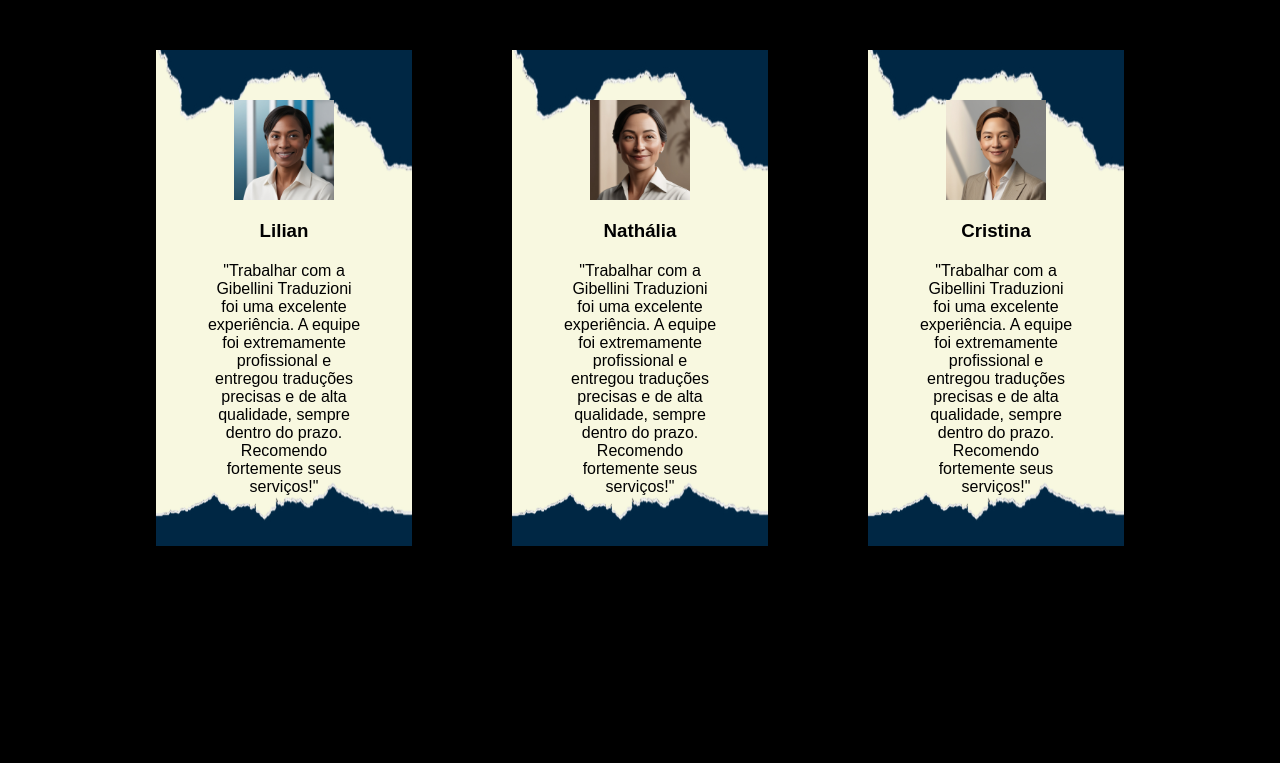
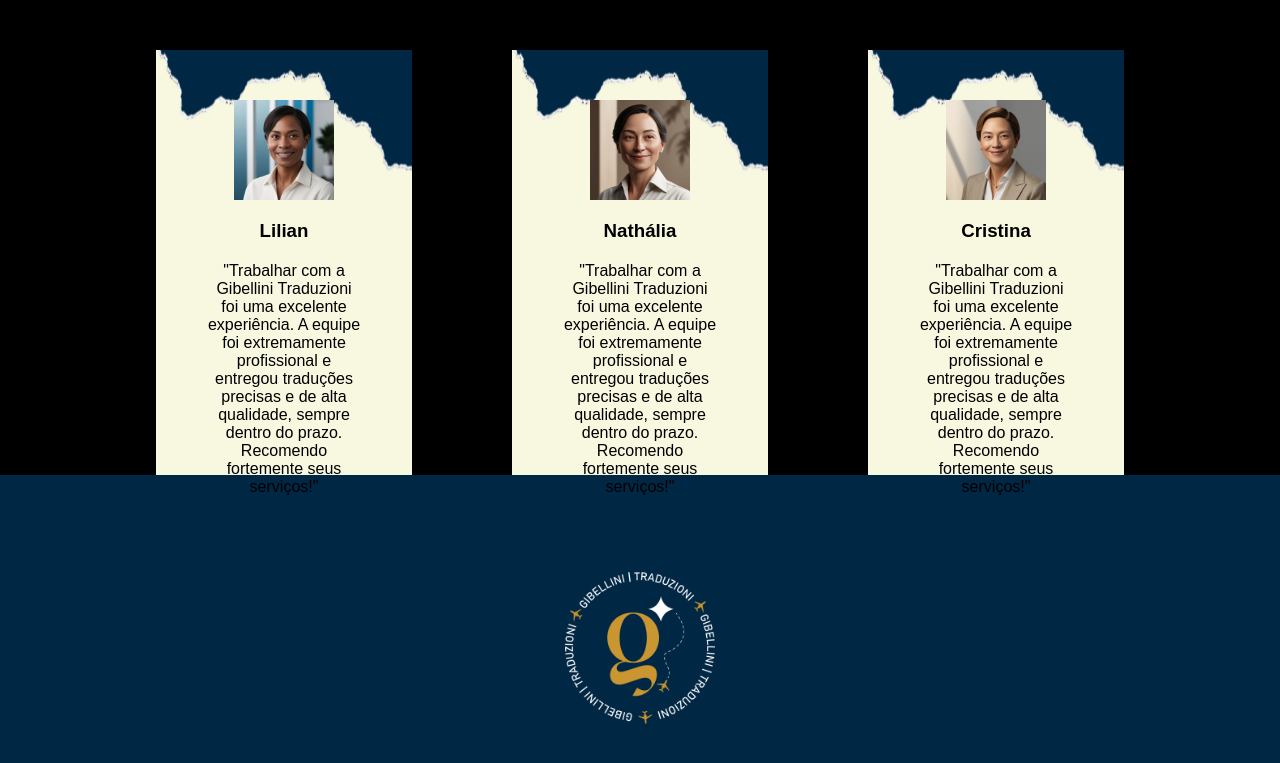
Before and after one commit to GeorgeLucasGLz/gibellinitraduzioni, a React (Vite) app: page / in a window 1280 px wide. Shown: the part 1937-2700 px from the top of the page. Before the commit the page ends 2483 px from the top, so only its background shows below. Built offline with nearby package versions, Linux system fonts and the light colour scheme; a web font is replaced by a local one.

Commit message:
overflow

```diff
--- a/src/App.jsx
+++ b/src/App.jsx
@@ -11,6 +11,7 @@ import { Hero }
 import LarissaSection from './components/LarissaSection'
 import Serviços from './components/Serviços'
 import CardReview from './Components/CardReviews'
+import Footer from './Components/Footer'
 
 
 function App() {
@@ -40,6 +41,7 @@ function App() {
       <LarissaSection />
       <Serviços />
       <CardReview />
+      <Footer />
     </>
   )
 }
--- a/src/Components/CardReviews/style.js
+++ b/src/Components/CardReviews/style.js
@@ -3,7 +3,7 @@ import styled from "styled-components";
 export const Section = styled.section`
 display: flex;
 flex-direction: column;
-width: 100vw;
+width: 100%;
 height: 80vh;
 
 p{
--- a/src/Components/CardsServices/style.js
+++ b/src/Components/CardsServices/style.js
@@ -1,8 +1,8 @@
 import styled from "styled-components";
 
-export const Section = styled.section `
+export const Section = styled.section`
 
-width: 100vw;
+width: 100%;
 background-color: red;
 height: 30px;
 
--- a/src/Components/Footer/index.jsx
+++ b/src/Components/Footer/index.jsx
@@ -1,13 +1,17 @@
 import React from "react";
-import { Footer } from './style.js'
+import { SectionFooter } from './style.js'
+import Logo from '../../assets/logo2.webp'
 
 function Footer() {
 
     return (
         <>
-            <Footer>
+            <SectionFooter>
+                <div>
+                    <img src={Logo} alt="logo" />
+                </div>
 
-            </Footer>
+            </SectionFooter>
         </>
     )
 }
--- a/src/Components/Footer/style.js
+++ b/src/Components/Footer/style.js
@@ -1,9 +1,14 @@
 import styled from "styled-components";
 
-export const Footer = styled.footer`
+export const SectionFooter = styled.footer`
+display: flex;
+align-items: center;
+justify-content: center;
+width: 100%;
+background-color: #002744;
+height: 350px;
 
-width: 100vw;
-background-color: red;
-height: 30px;
-
+img{
+    width: 150px;
+}
 `
--- a/src/components/LarissaSection/style.js
+++ b/src/components/LarissaSection/style.js
@@ -2,7 +2,7 @@ import styled from "styled-components";
 
 export const Section = styled.section`
 display: flex;
-width: 100vw;
+width: 100%;
 height: 80vh;
 `
 
--- a/src/components/Serviços/style.js
+++ b/src/components/Serviços/style.js
@@ -5,7 +5,7 @@ display: flex;
 flex-direction: column;
 align-items: center;
 justify-content: center;
-width: 100vw;
+width: 100%;
 margin-top: 50px;
 
 h2{
```
